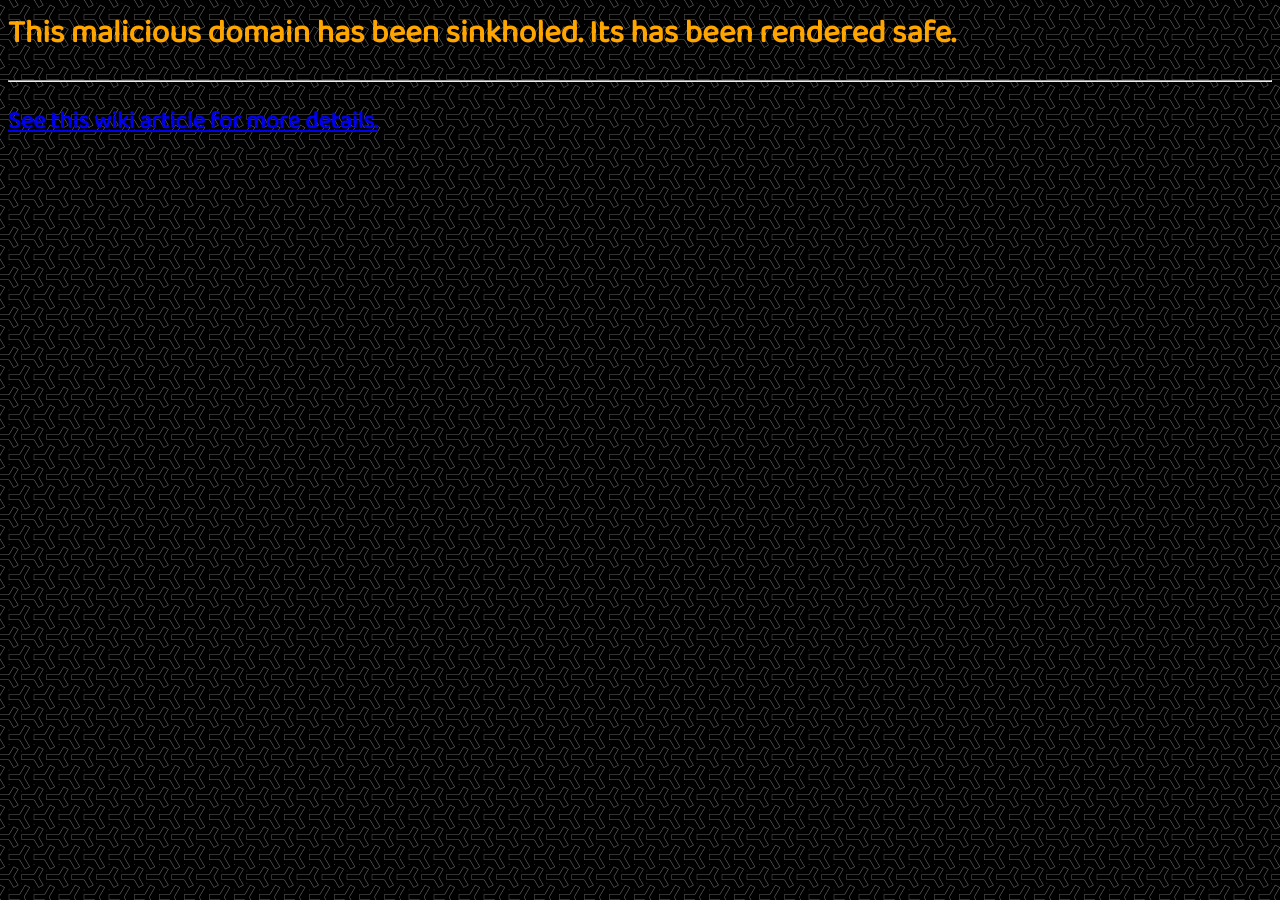
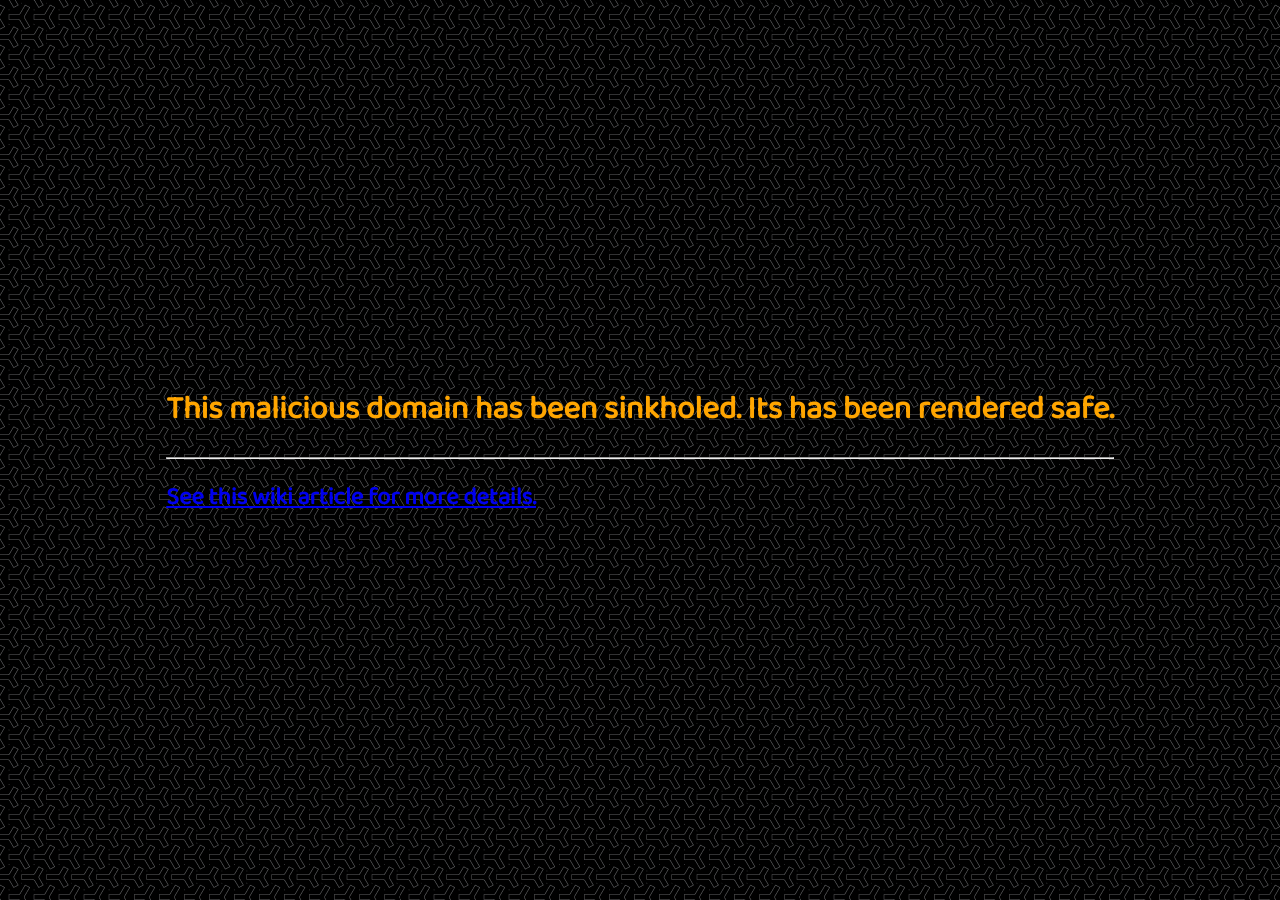
Before and after one commit to mrcbax/logoilab.github.io, a Jekyll site: the page well-known/sinkhole.html, which Jekyll copies as it is, in a window 1280 px wide. Built offline with Jekyll 4.4.1, drawn with Linux system fonts in a browser that asks for light colours.

Commit message:
centering

```diff
--- a/well-known/sinkhole.html
+++ b/well-known/sinkhole.html
@@ -16,12 +16,23 @@
              font-family: 'Baloo 2', sans-serif;
              background: url("/assets/img/bg.png") repeat;
              color: orange;
+             display:flex;
+         }
+         html,body {
+             height:100%;
+             width:100%;
+             margin:0;
+         }
+         .area {
+             margin:auto;
          }
         </style>
     </head>
     <body style="font-family: 'Baloo 2', sans-serif">
-        <h1>This malicious domain has been sinkholed. Its has been rendered safe.</h1>
-        <hr>
-        <a href="https://en.wikipedia.org/wiki/DNS_sinkhole"><h2>See this wiki article for more details.</h2></a>
+        <div class="area">
+            <h1>This malicious domain has been sinkholed. Its has been rendered safe.</h1>
+            <hr>
+            <a href="https://en.wikipedia.org/wiki/DNS_sinkhole"><h2>See this wiki article for more details.</h2></a>
+        </div>
     </body>
 </html>
```
